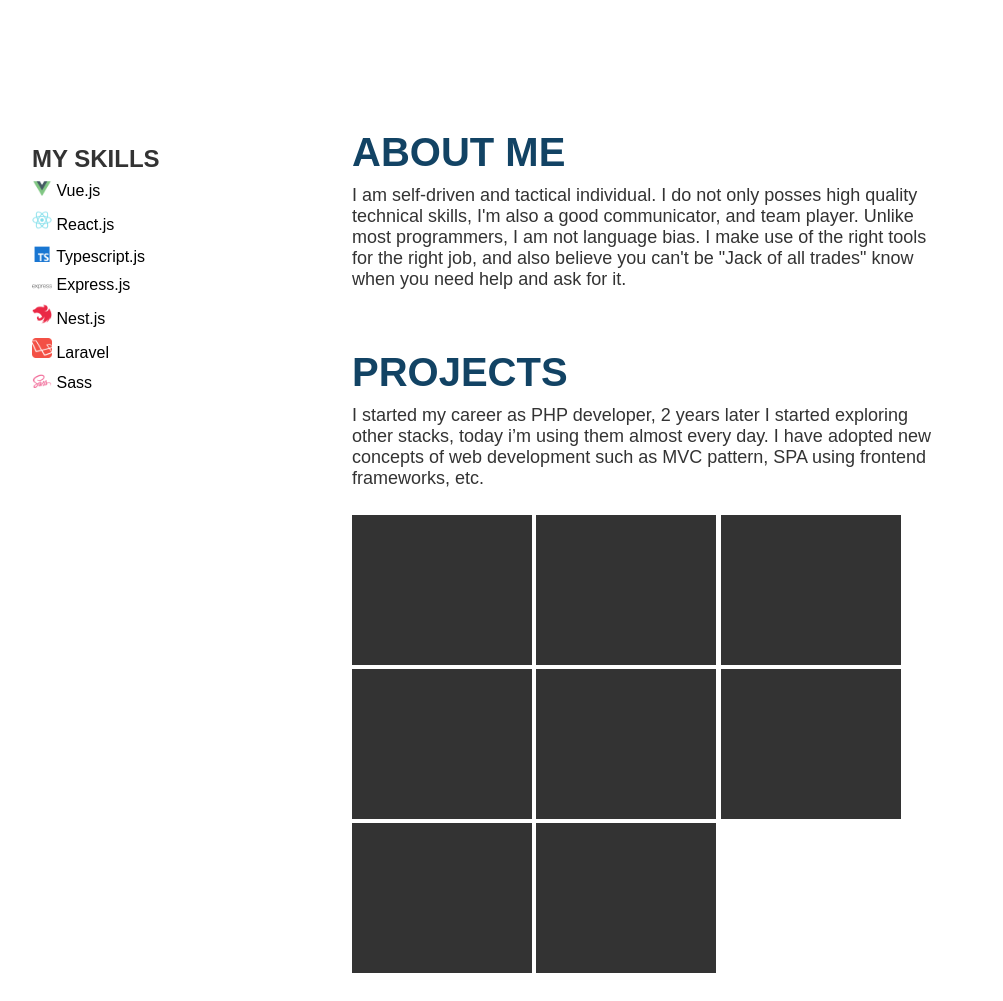
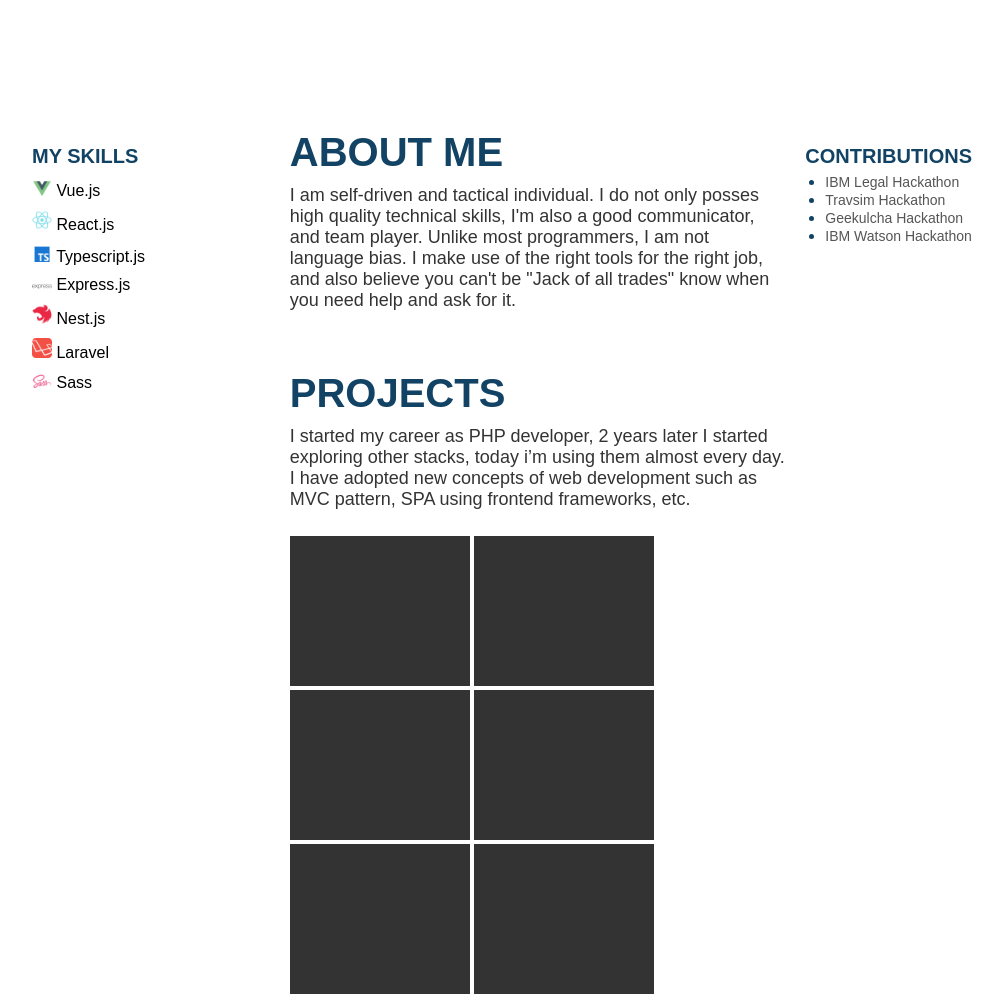
Before and after one commit to lebohang0824/lebohang, a plain HTML site: page index.html in a window 1280 px wide. Shown: the part 440-1441 px from the top of the page, without its empty margins (138-1141 px from the left). Drawn offline with Linux system fonts and the light colour scheme; a web font is replaced by a local one.

Commit message:
Add contributions

```diff
--- a/index.html
+++ b/index.html
@@ -108,8 +108,6 @@
 							<li></li>
 							<li></li>
 							<li></li>
-							<li></li>
-							<li></li>
 						</ul>
 					</div>
 				</div>
@@ -146,6 +144,15 @@
 				</div>
 
 			</div>
+			<div class="contributions">
+				<h1>Contributions</h1>
+				<ul>
+					<li><span>IBM Legal Hackathon</span></li>
+					<li><span>Travsim Hackathon</span></li>
+					<li><span>Geekulcha Hackathon</span></li>
+					<li><span>IBM Watson Hackathon</span></li>
+				</ul>
+			</div>
 		</section>
 		<section class="footer">
 			<div class="socials">
--- a/scss/sections/_main.scss
+++ b/scss/sections/_main.scss
@@ -8,11 +8,18 @@
     grid-template-columns: 1fr;
     @include sm-screen {
         grid-template-columns: 1fr 2fr;
+        width: 85%;
+    }
+    @include md-screen {
+        grid-template-columns: 3fr 6fr 1fr;
         width: 75%;
     }
     .skills {
         padding: 25px 10px;
         h1 {
+            font-size: 20px;
+            padding-bottom: 5px;
+            color: darken(#3498DB, 30%);
             text-transform: uppercase;
         }
         ul {
@@ -32,6 +39,34 @@
                 }
                 span {
                     padding-top: 5px;
+                }
+            }
+        }
+    }
+    .contributions {
+        padding: 25px 10px;
+        h1 {
+            font-size: 20px;
+            padding-bottom: 5px;
+            color: darken(#3498DB, 30%);
+            text-transform: uppercase;
+        }
+        ul {
+            display: grid;
+            padding: 0;
+            margin: 0;
+            grid-template-columns: 1fr 1fr;
+            @include sm-screen {
+                grid-template-columns: 1fr;
+            }
+            li {
+                color: darken(#3498DB, 30%);
+                margin-left: 20px;
+                padding: 0;
+                span {
+                    padding-top: 5px;
+                    font-size: 14px;
+                    color: #555;
                 }
             }
         }
```
Also changed, not shown: css/main.css, 1 other file.
